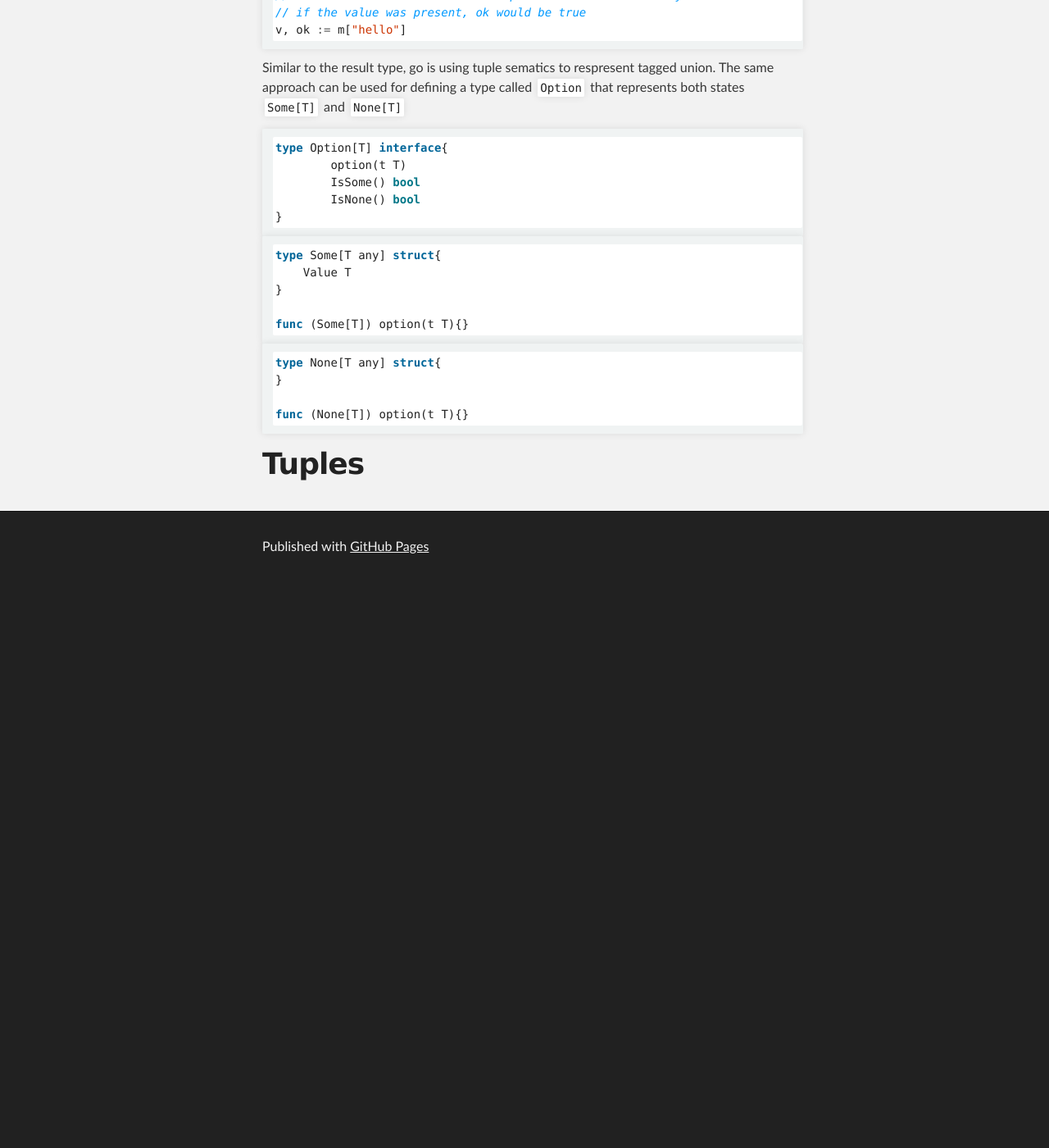
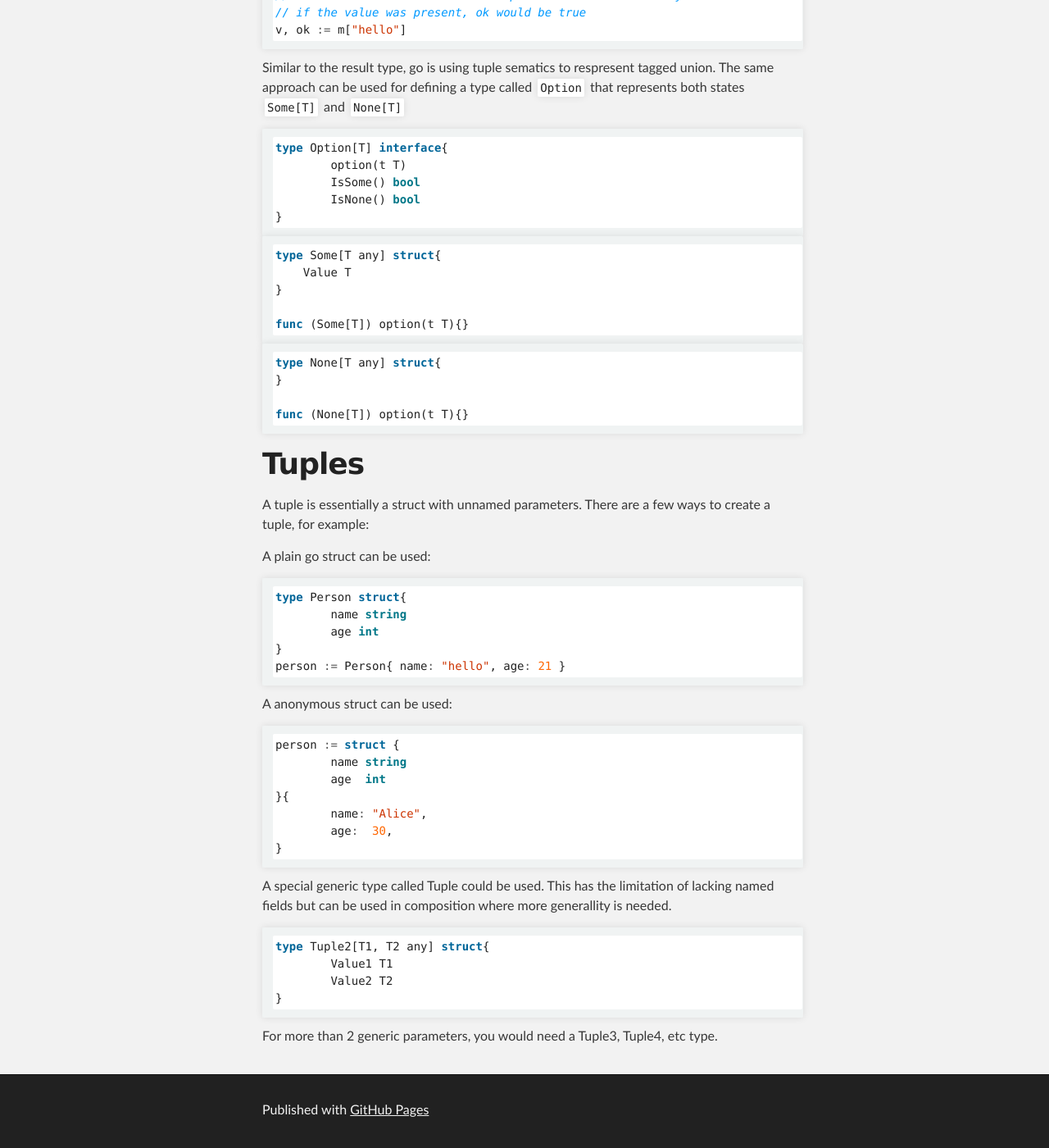
Before and after one commit to patrickhuber/patrickhuber.github.io, a Jekyll site: the page built from _posts/2023-07-24-go-advanced-types.md, in a window 1280 px wide and 1400 px high, scrolled down 13585 px. Shown: the whole window at 82% size. Built offline with Jekyll 4.4.1, drawn with Linux system fonts in a browser that asks for light colours; our own code applies the rules of GitHub Pages for plain Markdown files; before the commit the page ends 14298 px from its top, so only the background shows below that.

Commit message:
Update 2023-07-24-go-advanced-types.md

````diff
--- a/_posts/2023-07-24-go-advanced-types.md
+++ b/_posts/2023-07-24-go-advanced-types.md
@@ -591,3 +591,38 @@ func (None[T]) option(t T){}
 ```
 
 # Tuples
+
+A tuple is essentially a struct with unnamed parameters. There are a few ways to create a tuple, for example:
+
+A plain go struct can be used:
+
+```go
+type Person struct{
+	name string
+	age int
+}
+person := Person{ name: "hello", age: 21 }
+```
+
+A anonymous struct can be used:
+
+```go
+person := struct {
+        name string
+        age  int
+}{
+	name: "Alice",
+        age:  30,
+}
+```
+
+A special generic type called Tuple could be used. This has the limitation of lacking named fields but can be used in composition where more generallity is needed.
+
+```go
+type Tuple2[T1, T2 any] struct{
+	Value1 T1
+	Value2 T2
+}
+```
+
+For more than 2 generic parameters, you would need a Tuple3, Tuple4, etc type.
````
